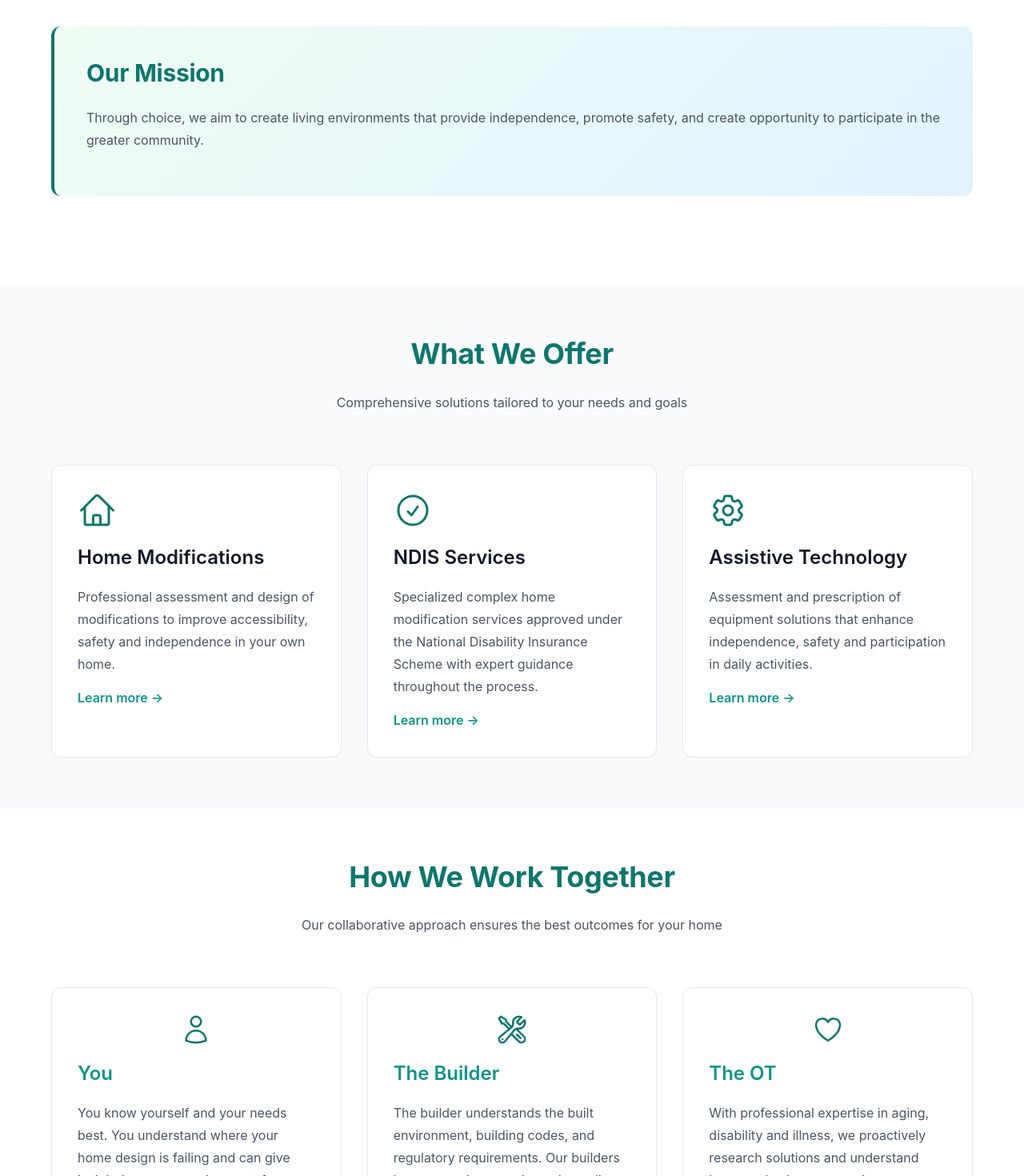
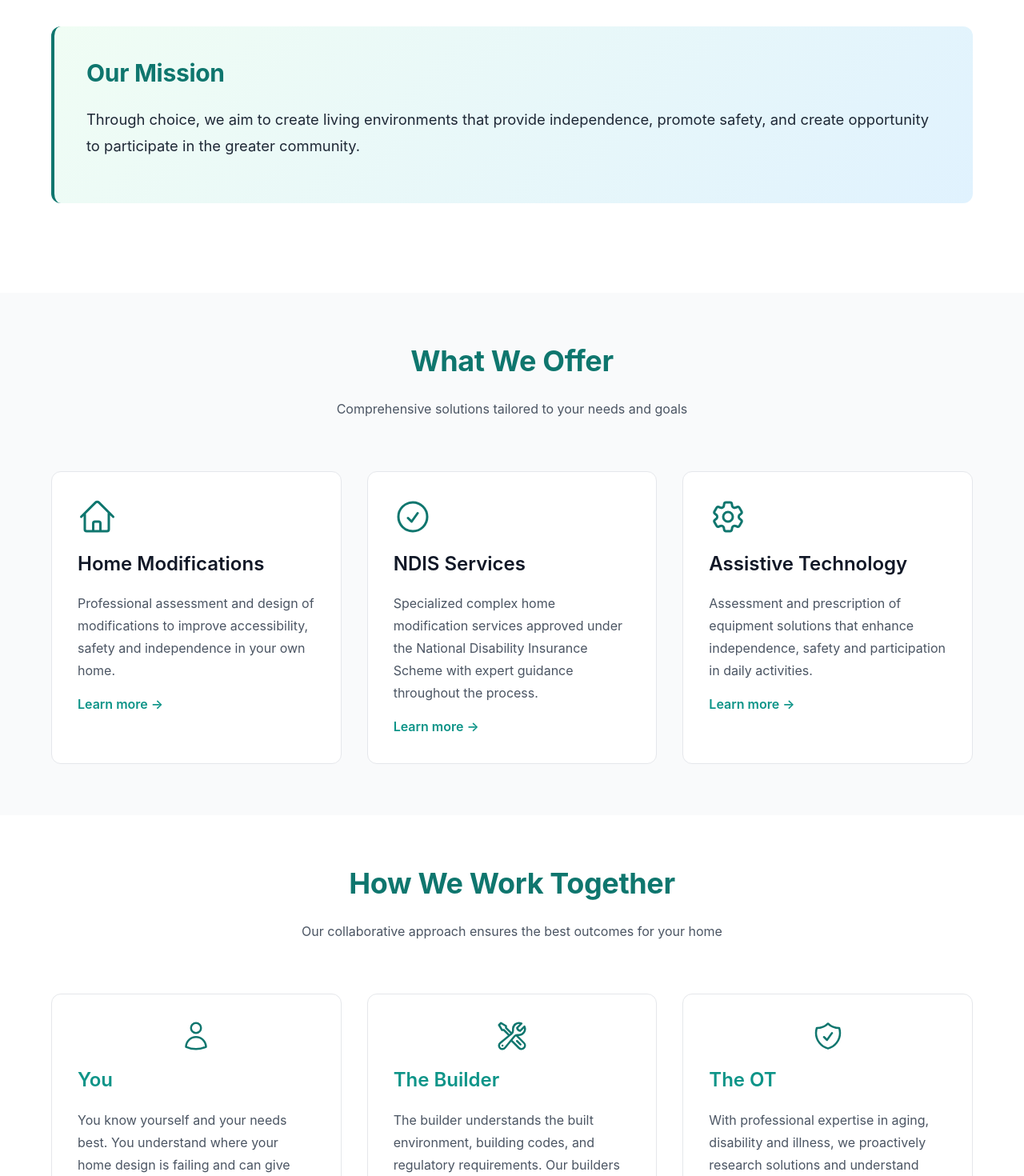
Before and after one commit to danielboasemammoth/ycot-website, a Next.js app: page / in a window 1280 px wide. Shown: the part 1260-2730 px from the top of the page at 80% size. Built offline with nearby package versions, Linux system fonts and the light colour scheme.

Commit message:
Polish: darken mission box text for better contrast, swap heart icon for check-badge icon on OT process card

```diff
--- a/app/globals.css
+++ b/app/globals.css
@@ -379,6 +379,11 @@ section.dark p, section.dark li {
   font-size: 1.875rem;
 }
 
+.mission-box p {
+  color: var(--gray-800);
+  font-size: 1.15rem;
+}
+
 /* Service Cards */
 .service-card {
   background: white;
--- a/app/page.tsx
+++ b/app/page.tsx
@@ -2,7 +2,7 @@ import Header from './components/Header';
 import Footer from './components/Footer';
 import Link from 'next/link';
 import Image from 'next/image';
-import { IconHome, IconClipboardCheck, IconSettings, IconUser, IconWrench, IconDoctor } from './components/Icons';
+import { IconHome, IconClipboardCheck, IconSettings, IconUser, IconWrench, IconCheckBadge } from './components/Icons';
 
 export default function Home() {
   return (
@@ -131,7 +131,7 @@ export default function Home() {
 
             <div className="card">
               <div className="text-center mb-4" style={{color: '#0f766e'}}>
-                <IconDoctor className="w-10 h-10 mx-auto" />
+                <IconCheckBadge className="w-10 h-10 mx-auto" />
               </div>
               <h3 className="text-teal-600">The OT</h3>
               <p>With professional expertise in aging, disability and illness, we proactively research solutions and understand how needs change over time.</p>
```
